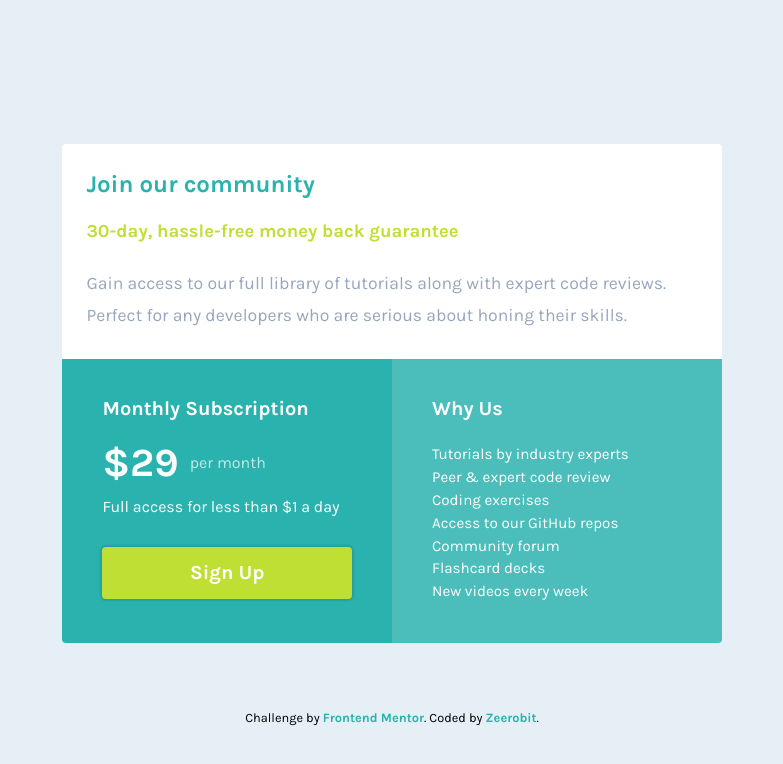
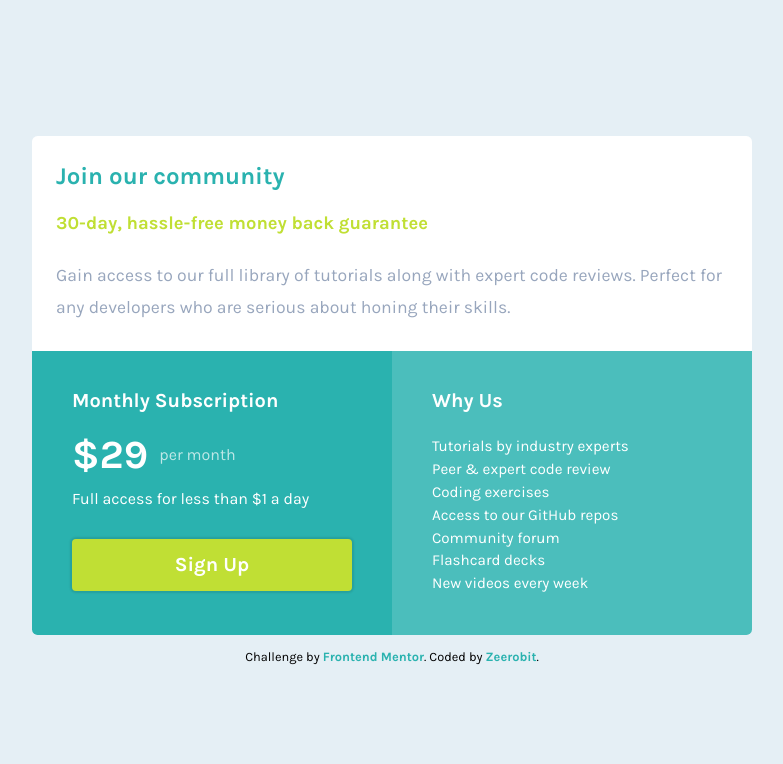
Before and after one commit to zeerobit/Single-price-grid, a plain HTML site: page index.html in a window 1280 px wide. Shown: the whole page, without its empty margins (248-1031 px from the left). Drawn offline with Linux system fonts and the light colour scheme.

Commit message:
removed padding from container and add it to the body, remove border-radius from communit and why card andadd it to the container

```diff
--- a/styles.css
+++ b/styles.css
@@ -107,10 +107,6 @@ section {
 }
 body {
   line-height: 1;
-  background-color: var(--light_gray);
-  min-height: 100vh;
-  font-size: 16px;
-  font-family: var(--family_font);
 }
 ol,
 ul {
@@ -132,11 +128,13 @@ table {
   border-spacing: 0;
 }
 
-*, *::before, *::after{
+*,
+*::before,
+*::after {
   box-sizing: border-box;
 }
 
-:root{
+:root {
   --cyan: hsl(179, 62%, 43%);
   --bright_yellow: hsl(71, 73%, 54%);
   --light_gray: hsl(204, 43%, 93%);
@@ -147,23 +145,31 @@ table {
   --bold: 700;
 }
 
-.container{
-  padding: 4.3rem 1.9rem ;
+body {
+  padding: 1.9rem;
+  background-color: var(--light_gray);
+  font-size: 1rem;
+  font-family: var(--family_font);
 }
 
-.container> * {
+.container {
+  border-radius: 0.35rem;
+  overflow: hidden;
+}
+
+.container > * {
   padding: 1.75rem 1.5rem;
 }
 
-h2, h3, a {
+h2,
+h3,
+a {
   font-weight: var(--bold);
 }
 
 .community {
   background-color: var(--white);
-  border-radius: 0.25rem 0.25rem 0 0;
 }
-
 
 .community__title {
   color: var(--cyan);
@@ -183,7 +189,6 @@ h2, h3, a {
   line-height: 1.8;
   color: var(--grayish_blue);
 }
-
 
 .subscription {
   background-color: var(--cyan);
@@ -223,13 +228,12 @@ h2, h3, a {
   text-decoration: none;
   color: var(--white);
   border-radius: 0.25rem;
-  box-shadow: 0px 0px 2px 2px  rgb(0, 0, 0, 0.1);
+  box-shadow: 0px 0px 2px 2px rgb(0, 0, 0, 0.1);
 }
 
 .why {
   background-color: hsl(179, 47%, 52%);
   color: var(--white);
-  border-radius: 0 0 0.25rem 0.25rem;
 }
 
 .why__title {
@@ -244,6 +248,7 @@ h2, h3, a {
 .attribution {
   font-size: 0.8rem;
   text-align: center;
+  margin-top: 1rem;
 }
 .attribution a {
   color: var(--cyan);
@@ -251,10 +256,10 @@ h2, h3, a {
 }
 
 @media only screen and (min-width: 62rem) {
-
   body {
     display: grid;
     place-content: center;
+    min-height: 100vh;
   }
 
   .container {
@@ -300,8 +305,7 @@ h2, h3, a {
 
   .subscription__button {
     transition: background-color 200ms ease;
-}
-
+  }
 
   .subscription__button:hover {
     background-color: hsl(71, 73%, 48%);
@@ -316,5 +320,4 @@ h2, h3, a {
   .why ul {
     line-height: 1.5;
   }
-
 }
```
